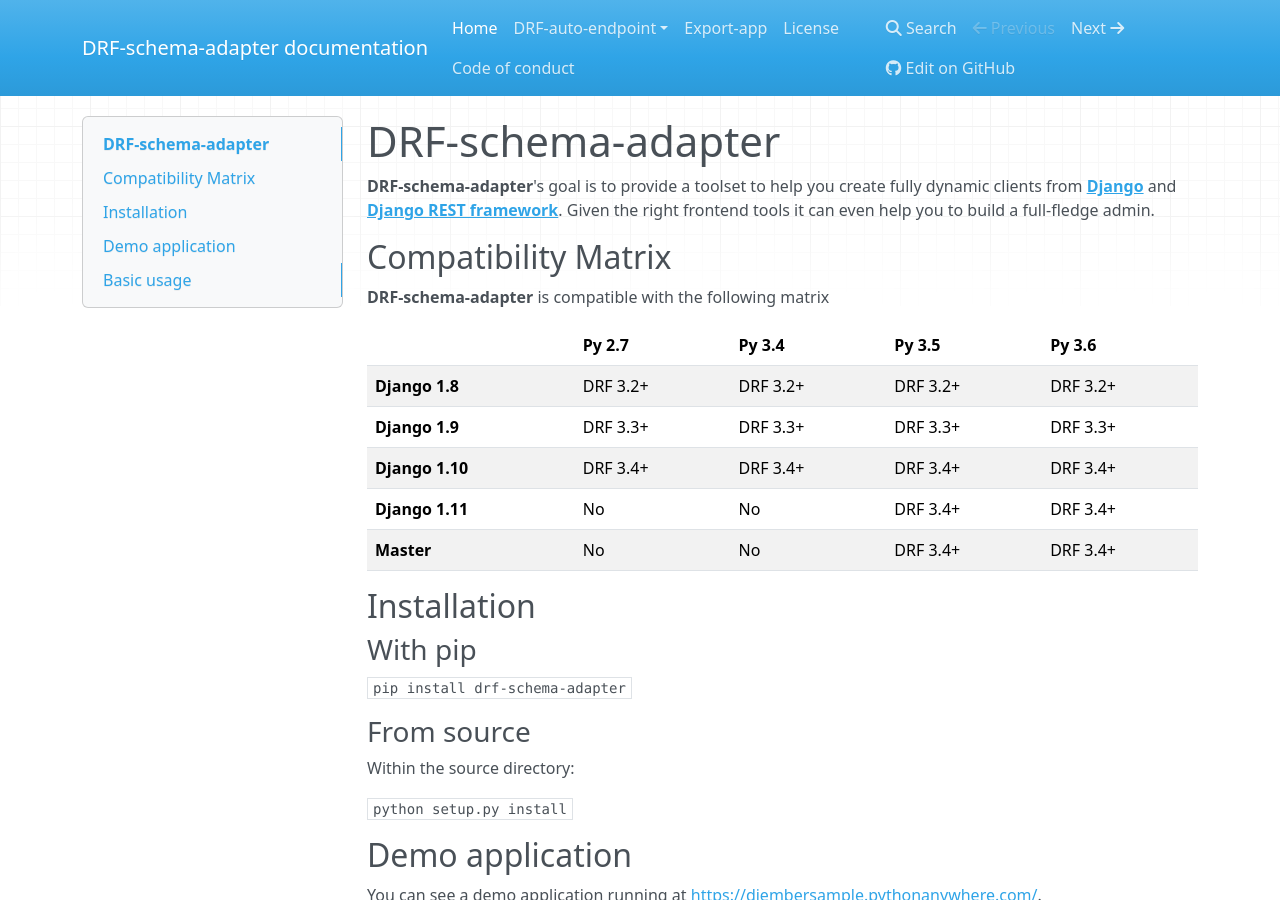
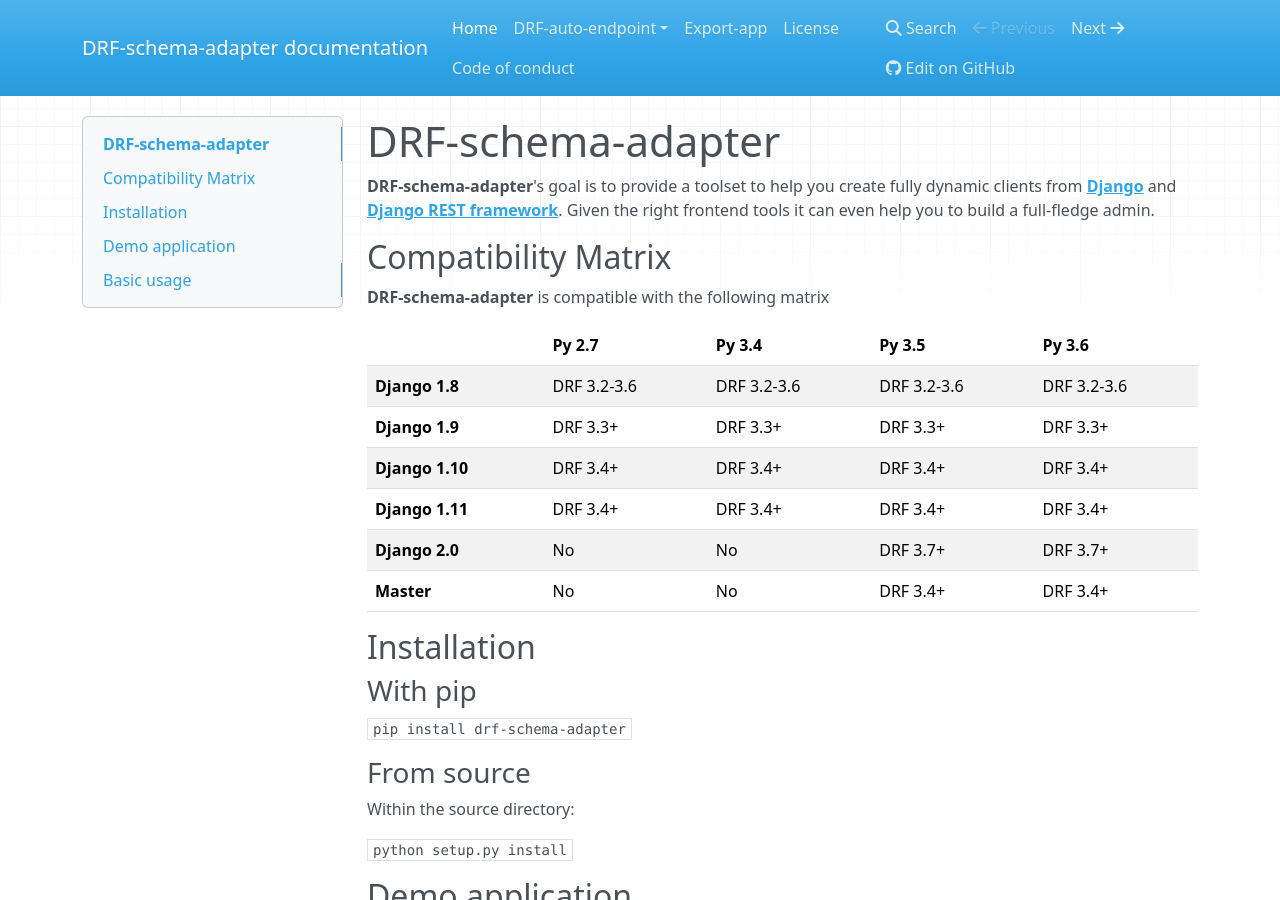
Before and after one commit to drf-forms/drf-schema-adapter, an MkDocs documentation site: the page built from docs/index.md, in a window 1280 px wide and 900 px high. Built offline with MkDocs 1.6.1, drawn with Linux system fonts in a browser that asks for light colours; nearby versions of some CDN libraries; old or Windows-style settings are respelled for this version of MkDocs.

Commit message:
:book: :white_check_mark: more compatibility matrix

```diff
--- a/docs/index.md
+++ b/docs/index.md
@@ -11,10 +11,11 @@
 
 |   | Py 2.7 | Py 3.4 | Py 3.5 | Py 3.6 |
 | - | ------ | ------ | ------ | ------ |
-| **Django 1.8** | DRF 3.2+ | DRF 3.2+ | DRF 3.2+ | DRF 3.2+ |
+| **Django 1.8** | DRF 3.2-3.6 | DRF 3.2-3.6 | DRF 3.2-3.6 | DRF 3.2-3.6 |
 | **Django 1.9** | DRF 3.3+ | DRF 3.3+ | DRF 3.3+ | DRF 3.3+ |
 | **Django 1.10** | DRF 3.4+ | DRF 3.4+ | DRF 3.4+ | DRF 3.4+ |
-| **Django 1.11** | No | No | DRF 3.4+ | DRF 3.4+ |
+| **Django 1.11** | DRF 3.4+ | DRF 3.4+ | DRF 3.4+ | DRF 3.4+ |
+| **Django 2.0** | No | No | DRF 3.7+ | DRF 3.7+ |
 | **Master** | No | No | DRF 3.4+ | DRF 3.4+ |
 
 ## Installation
```
Also changed, not shown: README.md (+8 -8 lines), 2 other files.
